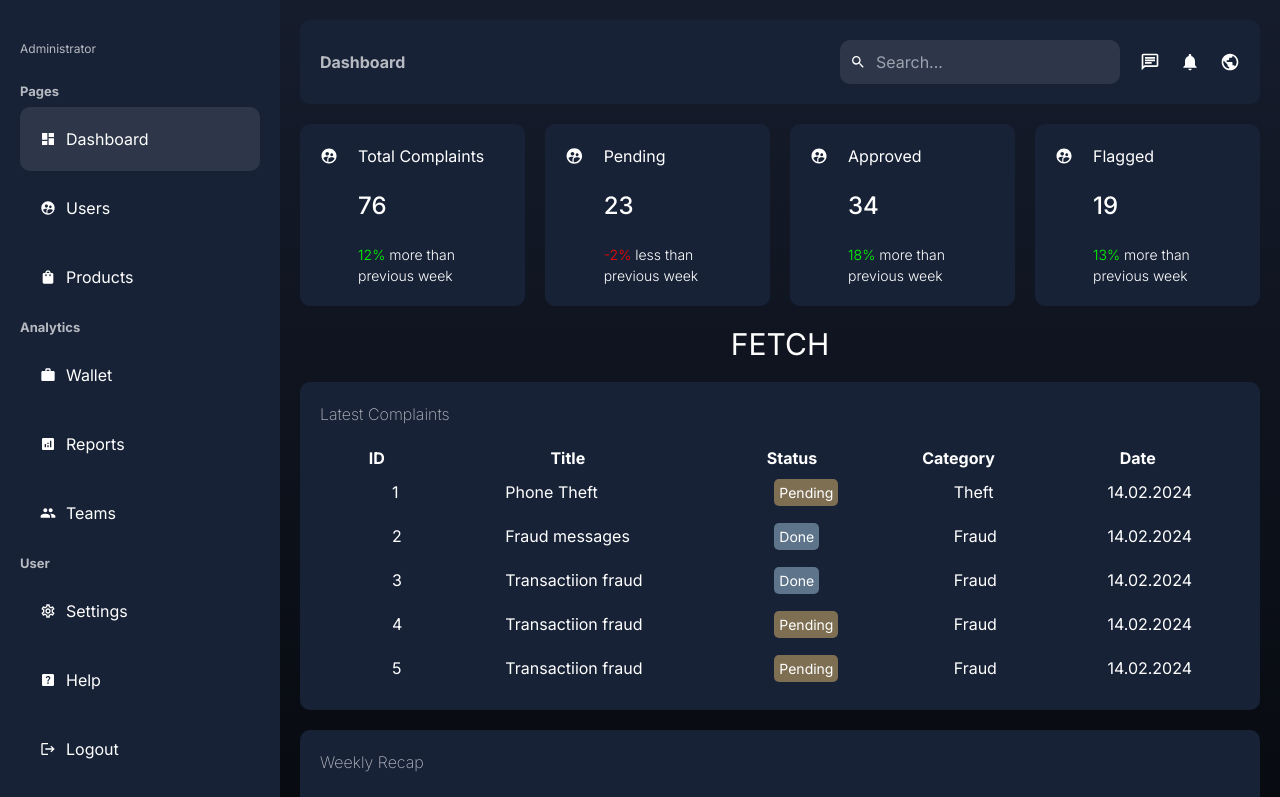
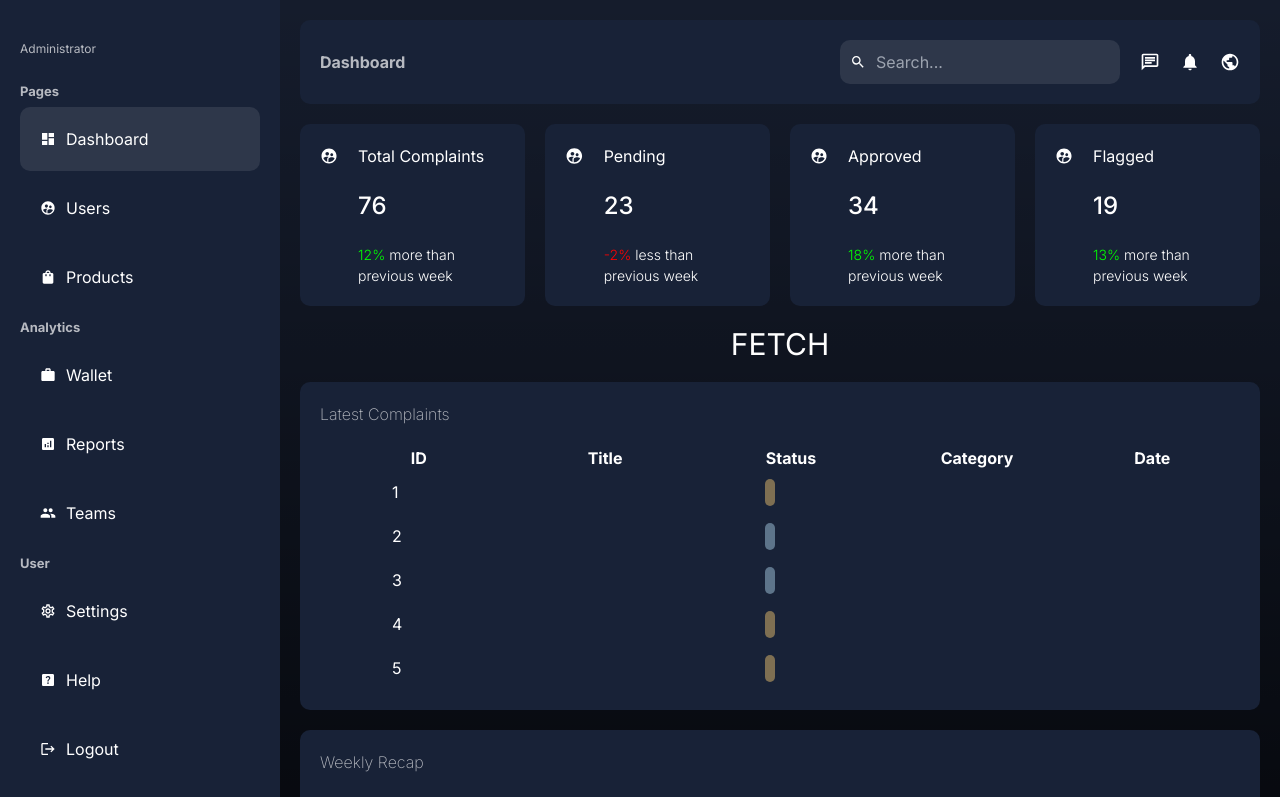
Before and after one commit to malharrrr/De-Samaadhan, a Next.js app: page /dashboard in a window 1280 px wide. Shown: the top 797 px of the page. Built offline with nearby package versions, Linux system fonts and the light colour scheme; no server answers.

Commit message:
final touches commit

```diff
--- a/app/cdashboard/page.jsx
+++ b/app/cdashboard/page.jsx
@@ -1,48 +1,58 @@
+'use client'
 import Card from "../ui/dashboard/card/card";
-
+import React,{useState} from "react";
 import styles from "../ui/dashboard/dashboard.module.css";
 import Transactions from "../ui/dashboard/transactions/transactions";
 
 const cDashboard = () => {
 
+  const [show, setShow] = useState(false);
   // DUMMY DATA
 
  const cards = [
   {
     id: 1,
-    title: "Total Complaints",
-    number: 10.928,
-    change: 12,
+    title: "Missed Filing Tax Return",
+    category: "TAX",
+    description: "Missed the Deadline to file tax return",
   },
   {
     id: 2,
-    title: "Pending",
-    number: 8.236,
-    change: -2,
+    title: "Delayed Police Response",
+    category: "Public Service",
+    description: "Reported a burglary, but police response was delayed, compromising safety.",
   },
   {
     id: 3,
-    title: "Approved",
-    number: 6.642,
-    change: 18,
+    title: "Public Property Neglect",
+    category: "Public Service",
+    description: "Sidewalks in disrepair pose tripping hazards, endangering pedestrians.",
   },
 
   {
     id: 4,
-    title: "Flagged",
-    number: 6.642,
-    change: 13,
+    title: "Police Misconduct ",
+    category: "FIRs",
+    description: "Excessive force used during arrest, resulting in injuries and trauma.",
   },
 ];
+
+async function handlefetch(){
+  setTimeout(() => {
+    setShow(true);
+}, 2500);
+}
 
   return (
     <div className={styles.wrapper}>
       <div className={styles.main}>
-        <div className={styles.cards}>
-          {cards.map((item) => (
+        {show && (<div className={styles.cards}>
+           {cards.map((item) => (
             <Card item={item} key={item.id} />
           ))}
-        </div>
+        </div>)}
+        <button className="text-3xl p-3 m-3 bg-[#182237]" onClick={handlefetch}>FETCH My Complaints</button>
+      <button className="text-3xl p-3 m-3 bg-[#182237]"><a href="/grievanceportal">Lodge Grievance</a></button>
       </div>
     </div>
   );
--- a/app/cui/cdashboard/footer/footer.jsx
+++ b/app/cui/cdashboard/footer/footer.jsx
@@ -3,8 +3,7 @@ import styles from "./footer.module.css";
 const Footer = () => {
   return (
     <div className={styles.container}>
-      <div className={styles.logo}>Lama Dev</div>
-      <div className={styles.text}>© All rights reserved.</div>
+
     </div>
   );
 };
--- a/app/dashboard/page.jsx
+++ b/app/dashboard/page.jsx
@@ -3,7 +3,7 @@ import Card from "../ui/dashboard/card/card";
 import Chart from "../ui/dashboard/chart/chart";
 import styles from "../ui/dashboard/dashboard.module.css";
 import Transactions from "../ui/dashboard/transactions/transactions";
-import React,{ useEffect } from "react";
+import React,{ useState, useEffect } from "react";
 import axios from "axios";
 import { UserAuth } from "../context/AuthContext";
 
@@ -12,6 +12,9 @@ const Dashboard =() => {
   const { user } = UserAuth();
 
   // DUMMY DATA
+
+  const [data, setData] = useState(null);
+  const [show, setShow] = useState(false);
 
  const cards = [
   {
@@ -42,8 +45,13 @@ const Dashboard =() => {
 ];
 
 async function fetchData(){
-  console.log("USER ID IS ",user.uid);
-  const response = await axios.post('http://localhost:8080/getcomplaints', { useRef: user.uid });
+  // console.log("USER ID IS ",user.uid);
+  // const response = await axios.post('http://localhost:8080/getcomplaints', { useRef: user.uid });
+  // setData(response.data);
+  // console.log(data);
+  setTimeout(() => {
+    setShow(true);
+}, 1000);
 }
 
 
@@ -60,7 +68,7 @@ async function fetchData(){
         </div>
         <button onClick={fetchData} className="text-3xl">FETCH</button>
         {/* <button onClick={() => fetchData()} className="text-3xl">FETCH DATA</button> */}
-        <Transactions />
+        <Transactions data={data} show={show}/>
         <Chart />
       </div>
     </div>
--- a/app/ui/dashboard/footer/footer.jsx
+++ b/app/ui/dashboard/footer/footer.jsx
@@ -3,8 +3,7 @@ import styles from "./footer.module.css";
 const Footer = () => {
   return (
     <div className={styles.container}>
-      <div className={styles.logo}>Lama Dev</div>
-      <div className={styles.text}>© All rights reserved.</div>
+
     </div>
   );
 };
--- a/app/ui/dashboard/transactions/transactions.jsx
+++ b/app/ui/dashboard/transactions/transactions.jsx
@@ -1,7 +1,13 @@
+'use client'
+import React,{ useState } from "react";
 import Image from "next/image";
 import styles from "./transactions.module.css";
 
-const Transactions = () => {
+const Transactions = (props) => {
+
+  const { data,show } = props;
+
+
   return (
     <div className={styles.container}>
       <h2 className={styles.title}>Latest Complaints</h2>
@@ -18,60 +24,60 @@ const Transactions = () => {
         <tbody>
           <tr>
           <td>1</td>
-            <td>Phone Theft</td>
+            <td>{show && (<>Malhar ka Metamask Wallet</>)}</td>
             <td>
               <span className={`${styles.status} ${styles.pending}`}>
-                Pending
+              {show && (<>Pending</>)}
               </span>
             </td>
-            <td>Theft</td>
-            <td>14.02.2024</td>
+            <td>{show && (<>FIRs</>)}</td>
+            <td>{show && (<>11.02.2024</>)}</td>
           </tr>
           {/* Repeat similar structure for other complaints */}
           {/* Example for another complaint */}
           <tr>
             <td>2</td>
             <td>
-                Fraud messages
+            {show && (<>FRAUD Messages</>)}
             </td>
             <td>
-              <span className={`${styles.status} ${styles.done}`}>Done</span>
+              <span className={`${styles.status} ${styles.done}`}>{show && (<>Done</>)}</span>
             </td>
-            <td>Fraud</td>
-            <td>14.02.2024</td>
+            <td>{show && (<>FIRs</>)}</td>
+            <td>{show && (<>11.02.2024</>)}</td>
           </tr>
           <tr>
             <td>3</td>
             <td>
-                Transactiion fraud
+            {show && (<>Transcation Fraud</>)}
             </td>
             <td>
-              <span className={`${styles.status} ${styles.done}`}>Done</span>
+              <span className={`${styles.status} ${styles.done}`}>{show && (<>Done</>)}</span>
             </td>
-            <td>Fraud</td>
-            <td>14.02.2024</td>
+            <td>{show && (<>Tax</>)}</td>
+            <td>{show && (<>11.02.2024</>)}</td>
           </tr>
           <tr>
             <td>4</td>
             <td>
-                Transactiion fraud
+            {show && (<>Tax Fraud</>)}
             </td>
             <td>
-              <span className={`${styles.status} ${styles.pending}`}>Pending</span>
+              <span className={`${styles.status} ${styles.pending}`}>{show && (<>Pending</>)}</span>
             </td>
-            <td>Fraud</td>
-            <td>14.02.2024</td>
+            <td>{show && (<>Tax</>)}</td>
+            <td>{show && (<>10.02.2024</>)}</td>
           </tr>
           <tr>
             <td>5</td>
             <td>
-                Transactiion fraud
+            {show && (<>Public Service</>)}
             </td>
             <td>
-              <span className={`${styles.status} ${styles.pending}`}>Pending</span>
+              <span className={`${styles.status} ${styles.pending}`}>{show && (<>Pending</>)}</span>
             </td>
-            <td>Fraud</td>
-            <td>14.02.2024</td>
+            <td>{show && (<>Public Service</>)}</td>
+            <td>{show && (<>10.02.2024</>)}</td>
           </tr>
           {/* Repeat this structure for other complaints */}
         </tbody>
```
